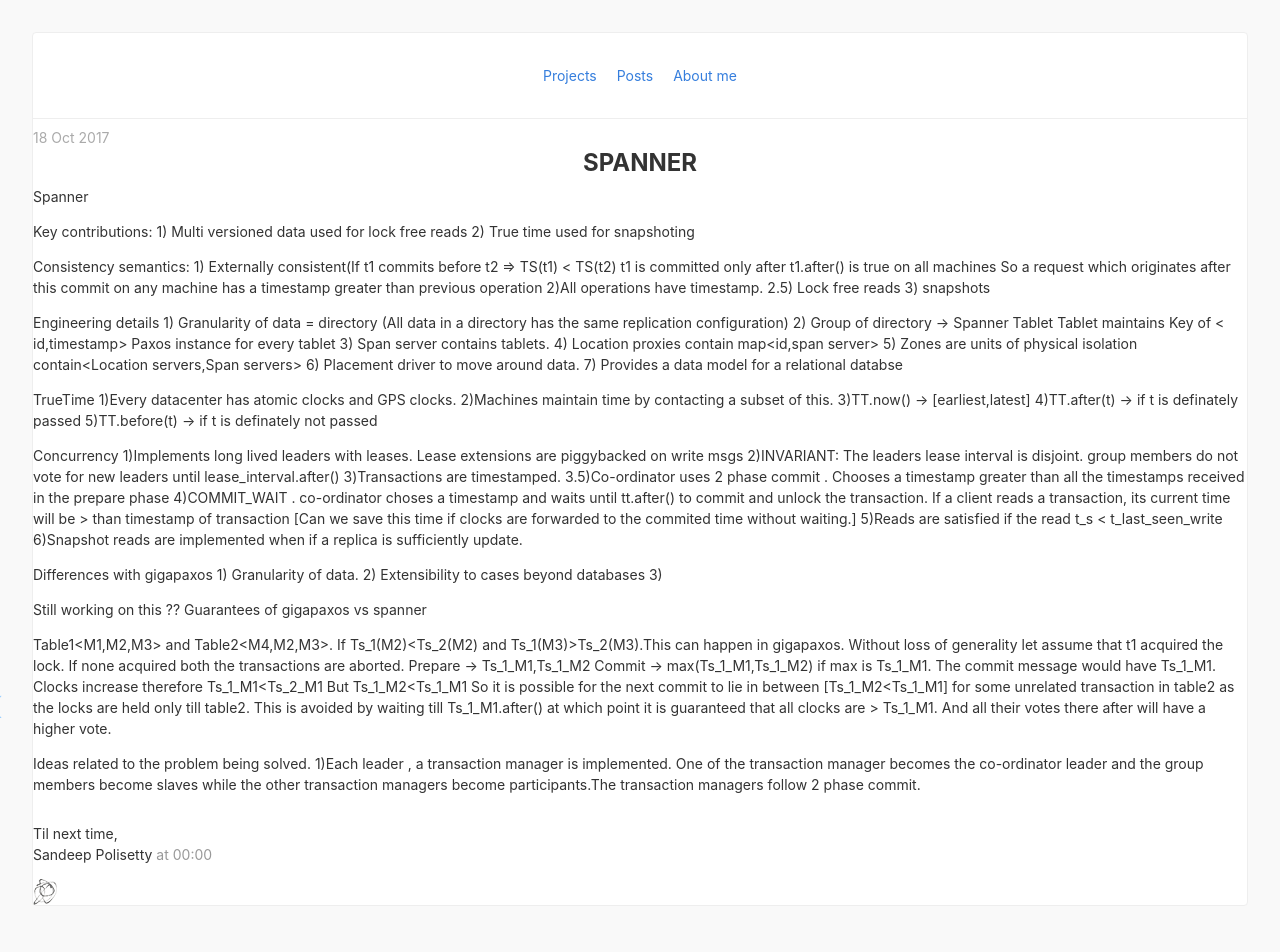
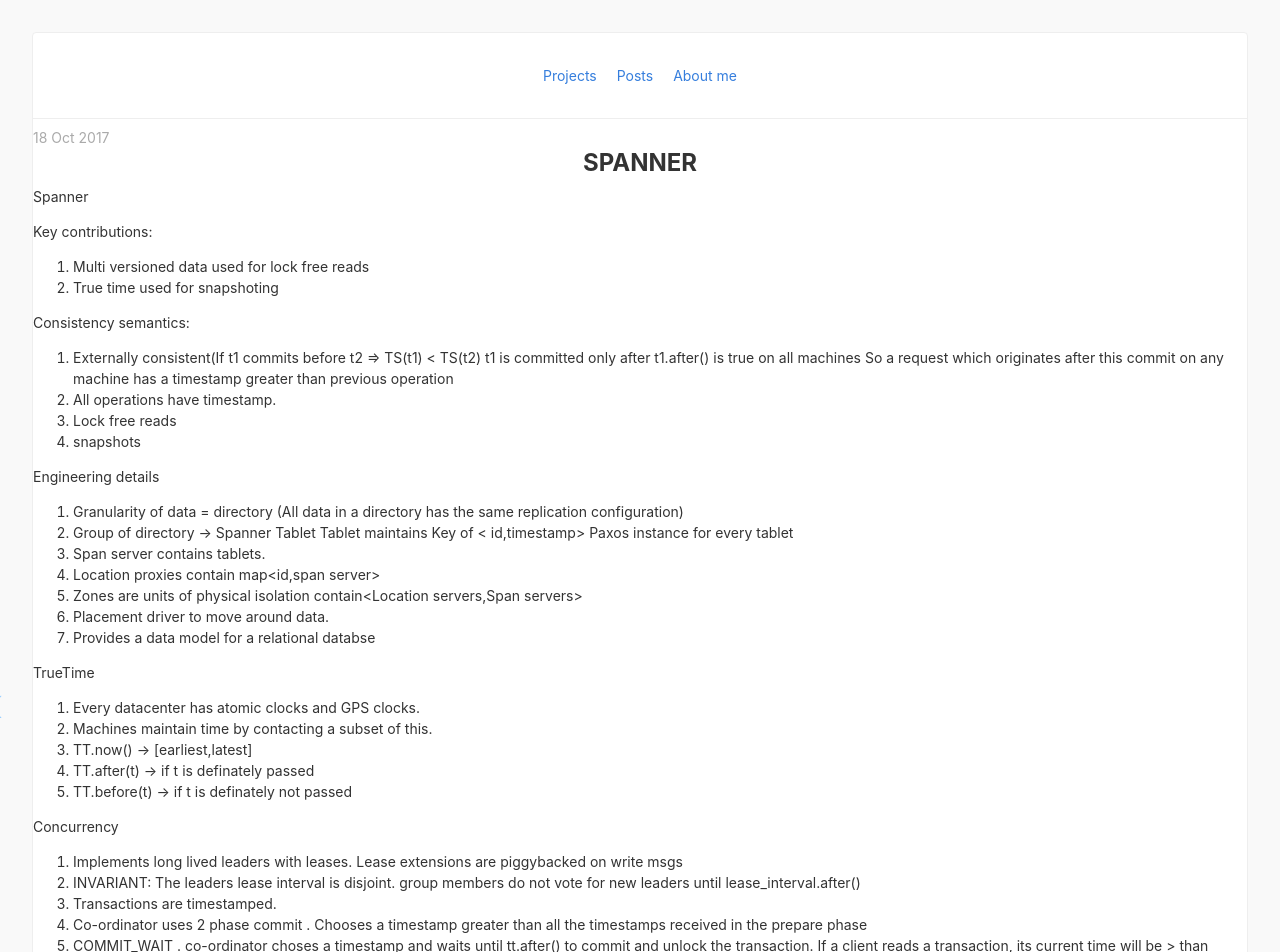
Before and after one commit to sandeep06011991/myblog, a Jekyll site: the page built from _posts/2017-10-18-Spanner.md, in a window 1280 px wide and 1400 px high. Shown: the top 952 px of the window. Built offline with Jekyll 4.4.1, drawn with Linux system fonts in a browser that asks for light colours; nearby versions of some CDN libraries; some of the changed text lies outside the part shown; grey boxes are pictures that could not be loaded.

Commit message:
corect md

```diff
--- a/_posts/2017-10-18-Spanner.md
+++ b/_posts/2017-10-18-Spanner.md
@@ -1,53 +1,53 @@
 Spanner
 
 Key contributions:
-1) Multi versioned data used for lock free reads
-2) True time used for snapshoting
+
+1. Multi versioned data used for lock free reads
+2. True time used for snapshoting
 
 Consistency semantics:
-1) Externally consistent(If t1 commits before t2 => TS(t1) < TS(t2)
+1. Externally consistent(If t1 commits before t2 => TS(t1) < TS(t2)
    	t1 is committed only after t1.after() is true on all machines
 	So a request which originates after this commit on any machine has a timestamp greater
 	than previous operation
-2)All operations have timestamp.
-2.5) Lock free reads
-3) snapshots
+2. All operations have timestamp.
+3. Lock free reads
+4. snapshots
 
 Engineering details
-1) Granularity of data = directory (All data in a directory has the same replication configuration)
-2) Group of directory -> Spanner Tablet
+1. Granularity of data = directory (All data in a directory has the same replication configuration)
+2. Group of directory -> Spanner Tablet
 	Tablet maintains Key of < id,timestamp>
 	Paxos instance for every tablet
-3) Span server contains tablets.
-4) Location proxies contain map<id,span server>
-5) Zones are units of physical isolation contain<Location servers,Span servers>
-6) Placement driver to move around data.
-7) Provides a data model for a relational databse
+3. Span server contains tablets.
+4. Location proxies contain map<id,span server>
+5. Zones are units of physical isolation contain<Location servers,Span servers>
+6. Placement driver to move around data.
+7. Provides a data model for a relational databse
 
 TrueTime
-1)Every datacenter has atomic clocks and GPS clocks.
-2)Machines maintain time by contacting a subset of this.
-3)TT.now() -> [earliest,latest]
-4)TT.after(t) -> if t is definately passed
-5)TT.before(t) -> if t is definately not passed
+1. Every datacenter has atomic clocks and GPS clocks.
+2. Machines maintain time by contacting a subset of this.
+3. TT.now() -> [earliest,latest]
+4. TT.after(t) -> if t is definately passed
+5. TT.before(t) -> if t is definately not passed
 
 Concurrency
-1)Implements long lived leaders with leases. Lease extensions are piggybacked on write msgs
-2)INVARIANT: The leaders lease interval is disjoint. group members do not vote for new leaders
+1. Implements long lived leaders with leases. Lease extensions are piggybacked on write msgs
+2. INVARIANT: The leaders lease interval is disjoint. group members do not vote for new leaders
 until lease_interval.after()
-3)Transactions are timestamped.
-3.5)Co-ordinator uses 2 phase commit . Chooses a timestamp greater than all the timestamps received in
+3. Transactions are timestamped.
+4. Co-ordinator uses 2 phase commit . Chooses a timestamp greater than all the timestamps received in
 the prepare phase
-4)COMMIT_WAIT . co-ordinator choses a timestamp and waits until tt.after() to commit and unlock the
+5. COMMIT_WAIT . co-ordinator choses a timestamp and waits until tt.after() to commit and unlock the
 transaction. If a client reads a transaction, its current time will be > than timestamp of transaction
 [Can we save this time if clocks are forwarded to the commited time without waiting.]
-5)Reads are satisfied if the read t_s < t_last_seen_write
-6)Snapshot reads are implemented when if a replica is sufficiently update.
+6. Reads are satisfied if the read t_s < t_last_seen_write
+7. Snapshot reads are implemented when if a replica is sufficiently update.
 
 Differences with gigapaxos
-1) Granularity of data.
-2) Extensibility to cases beyond databases
-3)
+1. Granularity of data.
+2. Extensibility to cases beyond databases
 
 Still working on this ??
 Guarantees of gigapaxos vs spanner
@@ -70,6 +70,6 @@
 
 
 Ideas related to the problem being solved.
-1)Each leader , a transaction manager is implemented. One of the transaction manager
+1. Each leader , a transaction manager is implemented. One of the transaction manager
 becomes the co-ordinator leader and the group members become slaves while the other
 transaction managers become participants.The transaction managers follow 2 phase commit.
```
